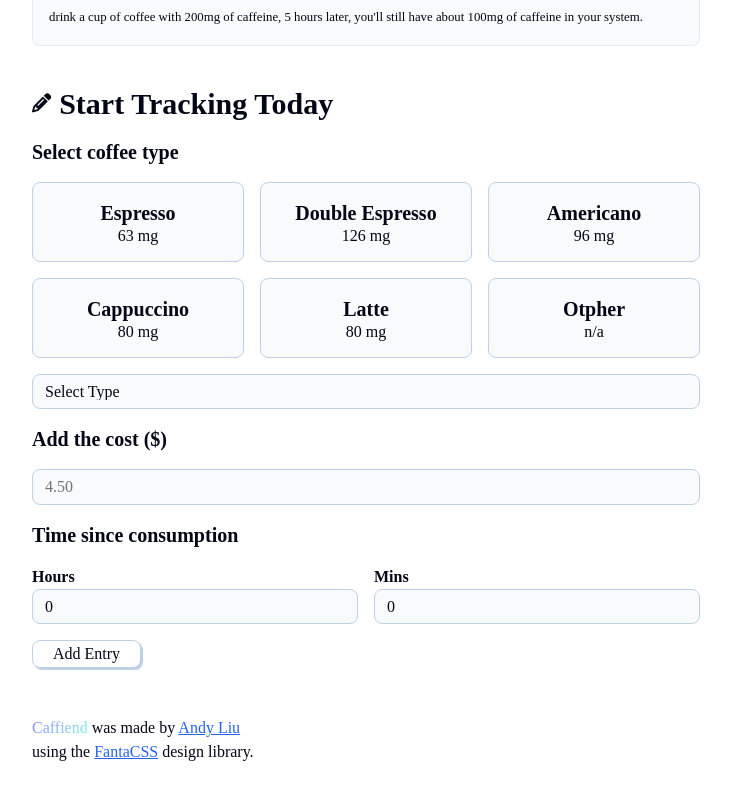
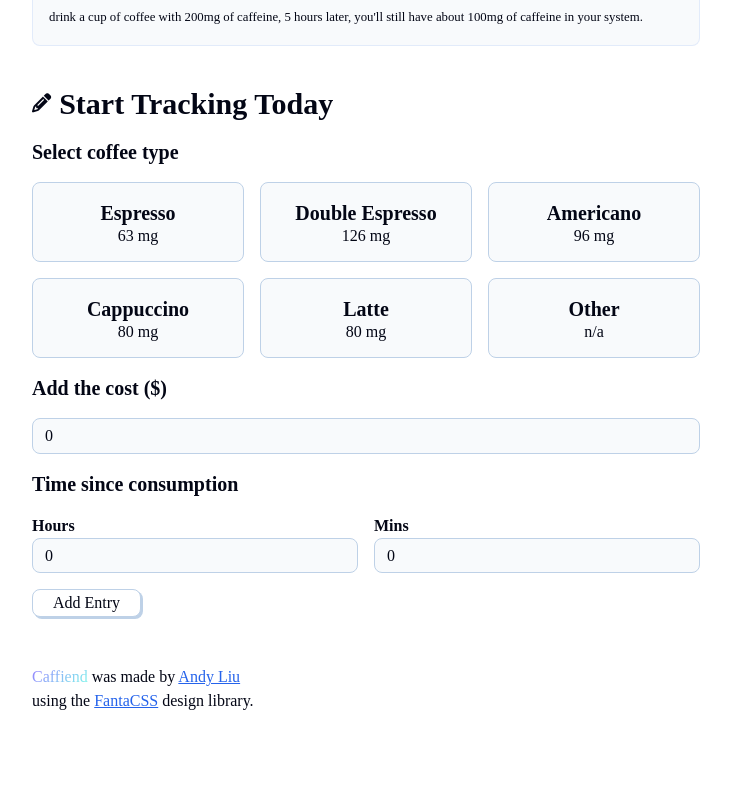
Before and after one commit to Andydiii/Coffee-Tracker, a React (Vite) app: page / in a window 1280 px wide. Shown: the part 456-1256 px from the top of the page, without its empty margins (274-1005 px from the left). After the commit the page ends 1217 px from the top, so only its background shows below. Built offline with nearby package versions, Linux system fonts and the light colour scheme; a web font is replaced by a local one.

Commit message:
added functionality to each button

```diff
--- a/src/components/CoffeeForm.jsx
+++ b/src/components/CoffeeForm.jsx
@@ -1,30 +1,52 @@
+import { useState } from "react";
 import {coffeeOptions} from "../utils/index.js";
 
 export default function CoffeeForm() {
+    const [selectedCoffee, setSelectedCoffee] = useState(null);
+    const [showCoffeeTypes, setShowCoffeeTypes] = useState(false);
+    const [coffeeCost, setCoffeeCost] = useState(0);
+    const [hours, setHours] = useState(0);
+    const [mins, setMins] = useState(0);
+
+    function handleSubmitForm() {
+        console.log(selectedCoffee, coffeeCost, hours, mins);
+    }
+
     return (
         <>
             <div className="section-header">
-                <i class="fa-solid fa-pencil"></i>
+                <i className="fa-solid fa-pencil"></i>
                 <h2>Start Tracking Today</h2>
             </div>
             <h4>
                 Select coffee type
             </h4>
+            {/* first 5 coffee options */}
             <div className="coffee-grid">
                 {coffeeOptions.slice(0, 5).map((option, optionIndex) => {
                     return (
-                        <button className="button-card" key={optionIndex}>
+                        <button onClick={() => {
+                            setSelectedCoffee(option.name);
+                            setShowCoffeeTypes(false);
+                        }} className={"button-card" + (option.name === selectedCoffee ? ' coffee-button-selected' : '')} key={optionIndex}>
                             <h4>{option.name}</h4>
                             <p>{option.caffeine} mg</p>
                         </button>
                     )
                 })}
-                <button className="button-card">
-                    <h4>Otpher</h4>
+                <button onClick={() => {
+                    setShowCoffeeTypes(true)
+                    setSelectedCoffee(null);
+                }} className={"button-card" + (showCoffeeTypes ? ' coffee-button-selected' : '')}>
+                    <h4>Other</h4>
                     <p>n/a</p>
                 </button>
             </div>
-            <select name="coffee-list" id="coffee-list">
+            {/* dropdown box for other option */}
+            { showCoffeeTypes && (
+                <select onChange={(e) => {
+                    setSelectedCoffee(e.target.value);
+                }} name="coffee-list" id="coffee-list">
                     <option value={null}>
                         Select Type
                     </option>
@@ -36,13 +58,22 @@ export default function CoffeeForm() {
                         )
                     })}
                 </select>
+            )}
+            {/* cost section */}
             <h4>Add the cost ($)</h4>
-            <input className="w-full" type="number" placeholder="4.50" />
+            <input className="w-full" type="number" placeholder="4.50" min="0" value={coffeeCost} onChange={(event) => {
+                setCoffeeCost(event.target.value);
+            }} />
+
+            {/* time since consumption */}
             <h4>Time since consumption</h4>
             <div className="time-entry">
                 <div>
+                    {/* hours since last consumption */}
                     <h6>Hours</h6>
-                    <select name="" id="hours-select">
+                    <select name="" id="hours-select" onChange={(event) => {
+                        setHours(event.target.value);
+                    }}>
                         {[0, 1, 2, 3, 4, 5, 6, 7, 8, 9, 10, 11, 12, 13, 14, 15, 16, 17, 18, 19, 20, 21, 22, 23].map((hour, hourIndex) => {
                             return (
                                 <option value={hour} key={hourIndex}>
@@ -53,8 +84,11 @@ export default function CoffeeForm() {
                     </select>
                 </div>
                 <div>
+                    {/* mins since last consumption */}
                     <h6>Mins</h6>
-                    <select name="" id="mins-select">
+                    <select name="" id="mins-select" onChange={(event) => {
+                        setMins(event.target.value);
+                    }}>
                         {[0, 5, 10, 15, 30, 45].map((min, minIndex) => {
                             return (
                                 <option value={min} key={minIndex}>
@@ -65,7 +99,9 @@ export default function CoffeeForm() {
                     </select>
                 </div>
             </div>
-            <button>
+
+            {/* Add button */}
+            <button onClick={handleSubmitForm}>
                 <p> Add Entry </p>
             </button>
         </>
--- a/src/components/Hero.jsx
+++ b/src/components/Hero.jsx
@@ -10,7 +10,7 @@ export default function Hero() {
             </div>
             <div className="card info-card">
                 <div>
-                    <i class="fa-solid fa-circle-info"></i>
+                    <i className="fa-solid fa-circle-info"></i>
                     <h3>Did you know...</h3>
                 </div>
                 <h5> That caffeine&apos;s half-life is about 5 hours?</h5>
```
Lines whose indentation alone changed are shown as unchanged.
